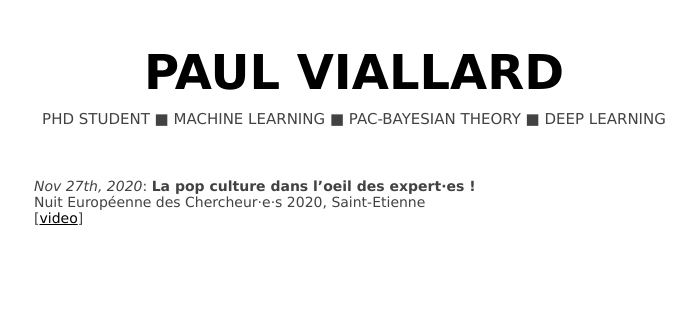
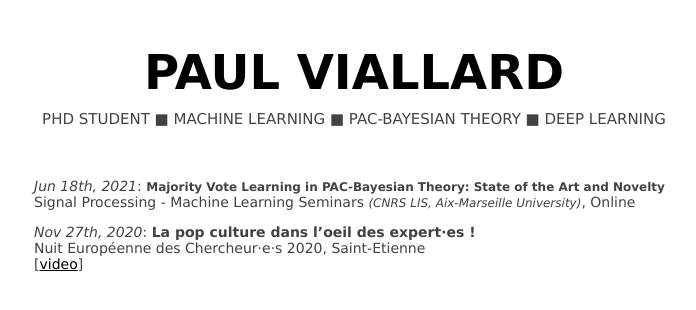
Before and after one commit to paulviallard/paulviallard.github.io, a Jekyll site: the page built from talk.md, in a window 1280 px wide. Shown: the top 310 px of the page, without its empty margins (286-982 px from the left). Built offline with Jekyll 4.4.1, drawn with Linux system fonts in a browser that asks for light colours; our own code applies the rules of GitHub Pages for plain Markdown files.

Commit message:
feat: update talks

```diff
--- a/talk.md
+++ b/talk.md
@@ -1,3 +1,6 @@
+_Jun 18th, 2021_: <strong style="font-size: 12.0px">Majority Vote Learning in PAC-Bayesian Theory: State of the Art and Novelty</strong>
+Signal Processing - Machine Learning Seminars <i style="font-size: 12.0px">(CNRS LIS, Aix-Marseille University)</i>, Online
+
 _Nov 27th, 2020_: **La pop culture dans l'oeil des expert·es !**
 Nuit Européenne des Chercheur·e·s 2020, Saint-Etienne
 [[video](https://www.youtube.com/watch?v=Mp3S_1iAjbo)]
```
